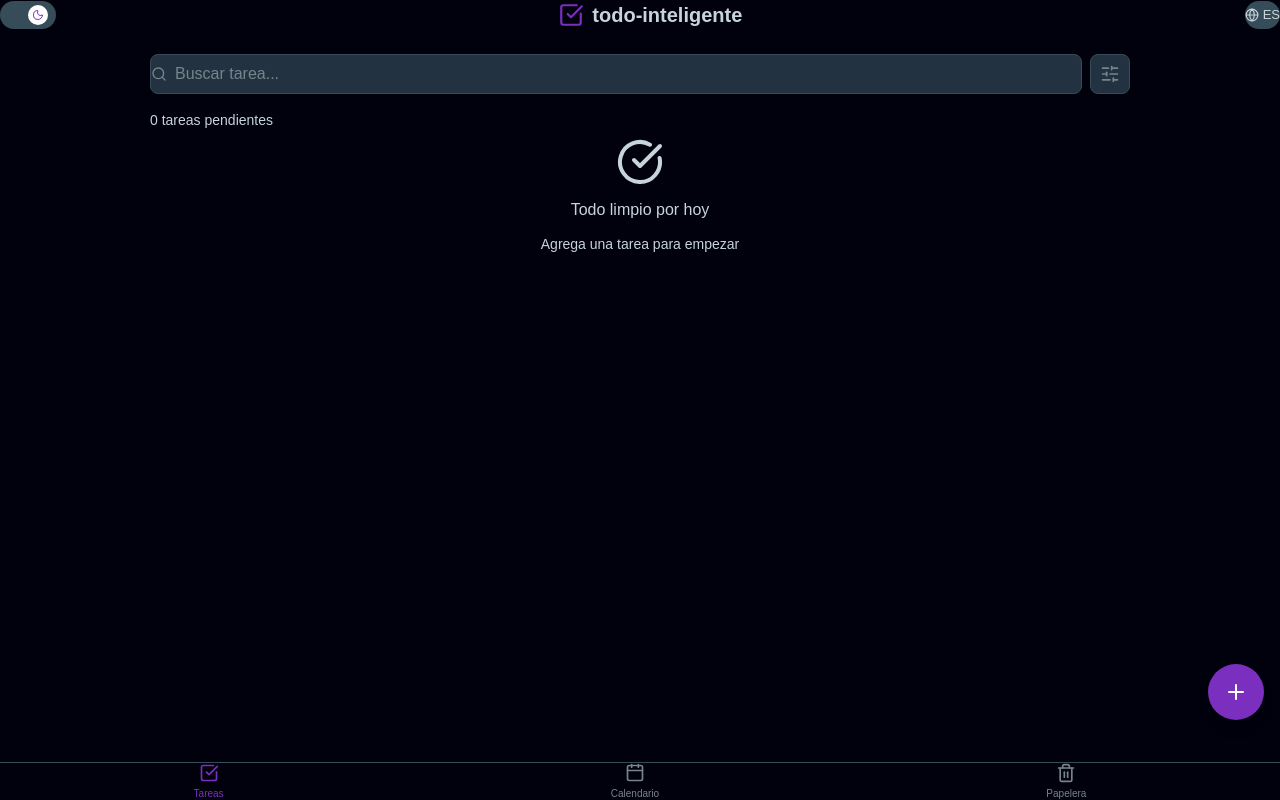
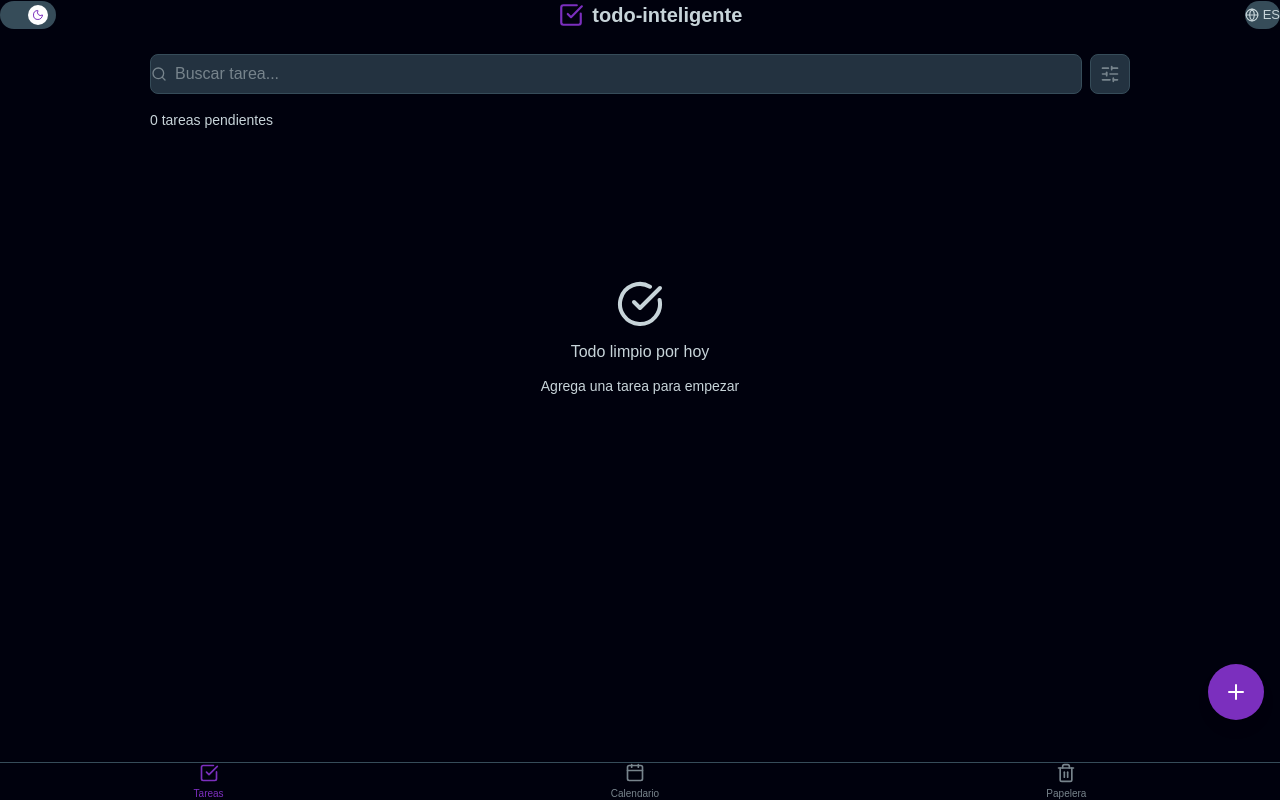
Before and after one commit to JDHernandez935/To-do-list, a React (Vite) app: page / in a window 1280 px wide. Built offline with nearby package versions, Linux system fonts and the light colour scheme; a web font is replaced by a local one.

Commit message:
fix(TaskList): se corrigen algunos mensajes del archivo mencionado

```diff
--- a/src/organism/TaskList.jsx
+++ b/src/organism/TaskList.jsx
@@ -2,16 +2,33 @@ import TaskItem from "../molecules/TaskItem"
 import Text from "../atoms/Text"
 import Icon from "../atoms/Icon"
 
-function TaskList({ tasks, onToggle, className = "" }) {
+function TaskList({ tasks, onToggle, className = "", activeFilter = "all", search = "" }) {
   if (tasks.length === 0) {
+    const isFiltered = activeFilter !== "all" || search.trim() !== ""
+
+    const emptyState = isFiltered
+      ? {
+          icon: "SearchX",
+          title: "Sin resultados",
+          subtitle: "No hay tareas que coincidan con tu búsqueda o filtro",
+        }
+      : {
+          icon: "CheckCircle",
+          title: "Todo limpio por hoy",
+          subtitle: "Agrega una tarea para empezar",
+        }
+
     return (
-      <div className="flex flex-col items-center justify-center gap-3 py-16">
-        <Icon name="CheckCircle" size={48} style={{ color: "#364C59" }} />
-        <Text variant="body" style={{ color: "#77848C" }}>
-          Todo limpio por hoy
+      <div
+        className="flex flex-col items-center justify-center gap-3"
+        style={{ minHeight: "50vh" }}
+      >
+        <Icon name={emptyState.icon} size={48} style={{ color: "#364C59" }} />
+        <Text variant="body" className="font-medium" style={{ color: "#77848C" }}>
+          {emptyState.title}
         </Text>
-        <Text variant="small" style={{ color: "#364C59" }}>
-          Agrega una tarea para empezar
+        <Text variant="small" className="text-center px-8" style={{ color: "#364C59" }}>
+          {emptyState.subtitle}
         </Text>
       </div>
     )
--- a/src/pages/HomePage.jsx
+++ b/src/pages/HomePage.jsx
@@ -122,6 +122,8 @@ function HomePage() {
             tasks={filteredTasks}
             onToggle={handleToggle}
             onTaskClick={(id) => navigate(`/task/${id}`)}
+            activeFilter={activeFilter}
+            search={search}
           />
         </div>
 
```
